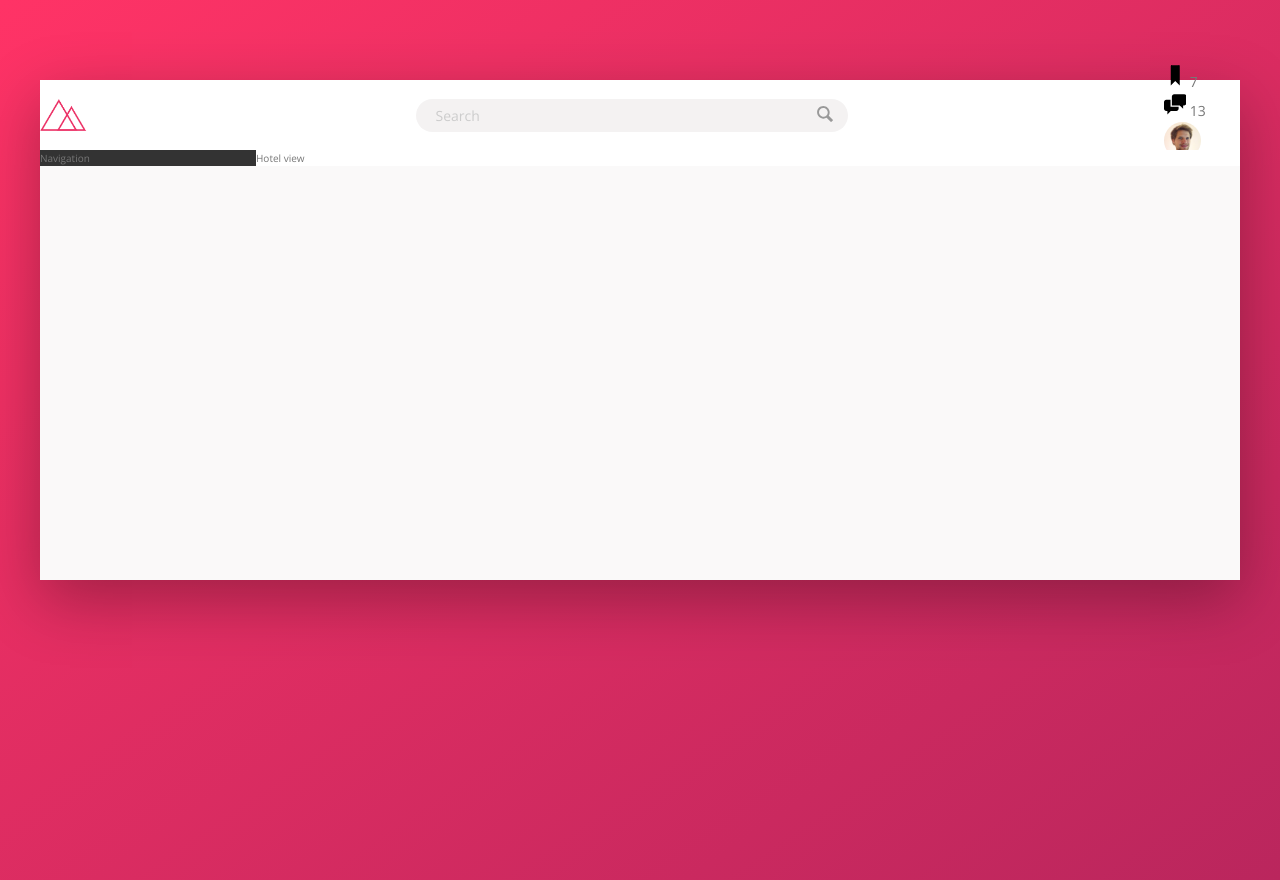
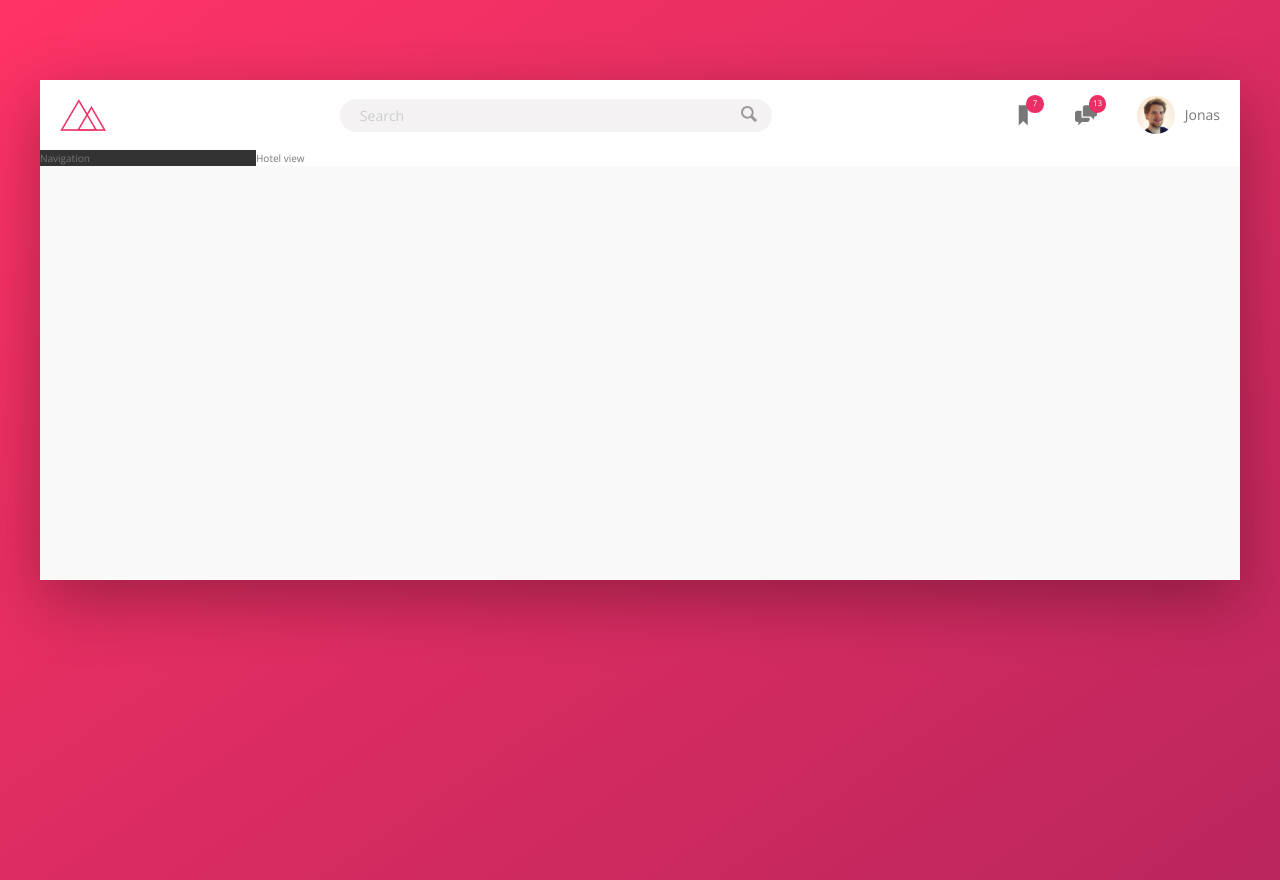
Before and after one commit to cgomezb/trillo-project, a website: page index.html in a window 1280 px wide. Drawn offline with nearby package versions, Linux system fonts and the light colour scheme.

Commit message:
feat: CG-0001 Added initial header with user navigation

```diff
--- a/sass/_components.scss
+++ b/sass/_components.scss
@@ -1,6 +1,7 @@
 // LOGO
 .logo {
   height: 3.25rem;
+  margin-left: 2rem;
 }
 
 // SEARCH
@@ -61,29 +62,51 @@
 
 // USER NAVIGATION
 .user-nav {
+  display: flex;
+  align-items: center;
+  align-self: stretch;
+
+  & > * {
+    padding: 0 2rem;
+    cursor: pointer;
+    height: 100%;
+    display: flex;
+    align-items: center;
+  }
+
+  & > *:hover {
+    background-color: var(--color-grey-light-2);
+  }
+
   &__icon-box {
-
+    position: relative;
   }
 
   &__icon {
     height: 2.25rem;
     width: 2.25rem;
+    fill: var(--color-grey-dark-2);
   }
 
   &__notification {
+    font-size: .8rem;
+    height: 1.75rem;
+    width: 1.75rem;
+    border-radius: 50%;
+    background-color: var(--color-primary);
+    color: #fff;
+    position: absolute;
+    top: 1.5rem;
+    right: 1.1rem;
 
-  }
-
-  &__user {
-
+    display: flex;
+    justify-content: center;
+    align-items: center;
   }
 
   &__user-photo {
     height: 3.75rem;
     border-radius: 50%;
-  }
-
-  &__user-name {
-
+    margin-right: 1rem;
   }
 }
```
Also changed, not shown: css/style.css.
